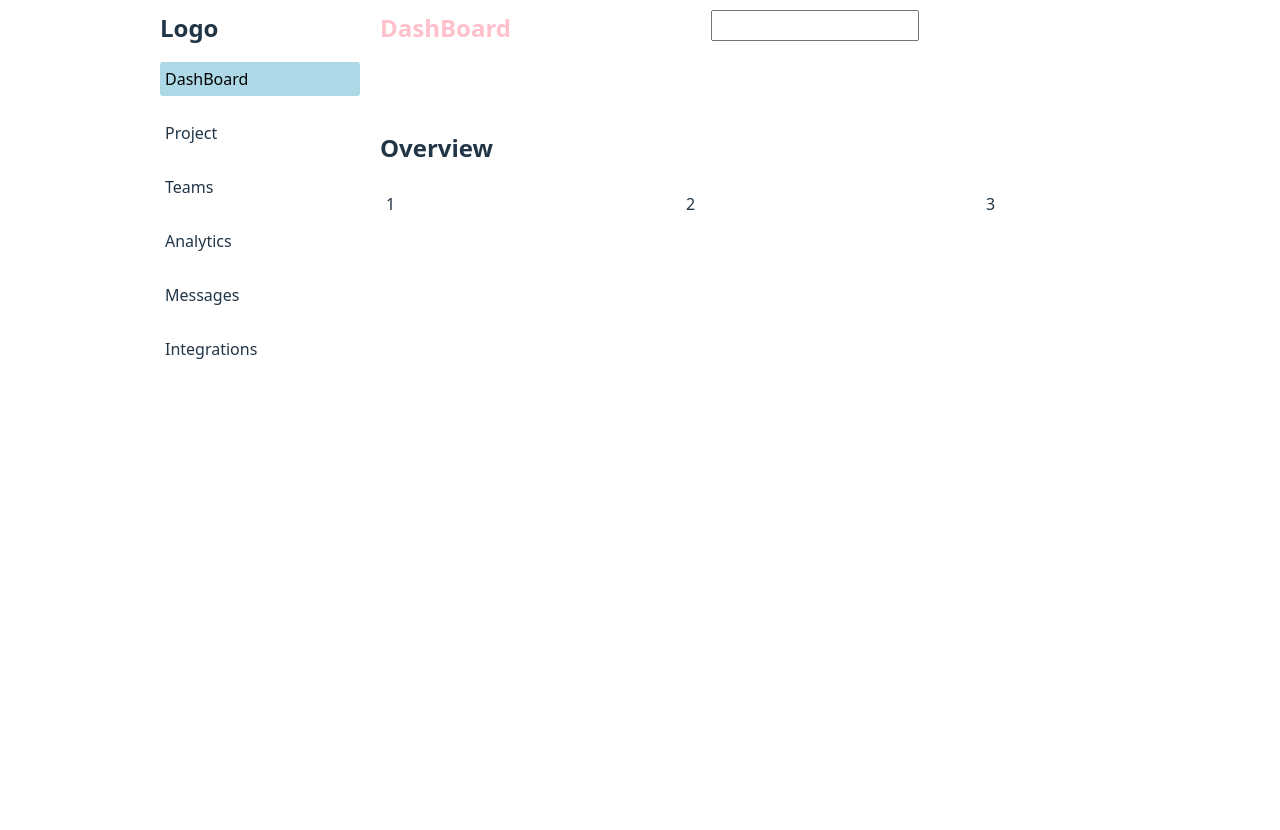
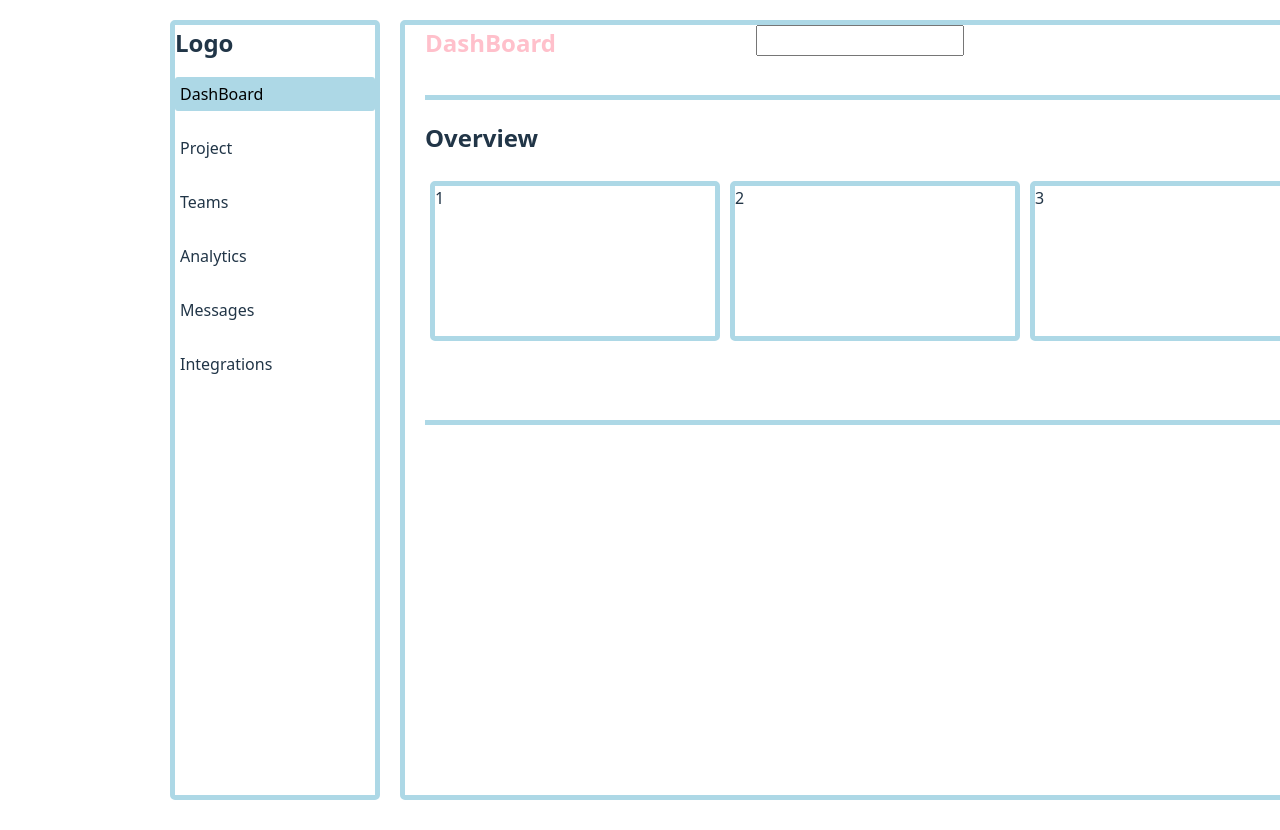
Before and after one commit to lengocdung394/LeNgocDung_22684211_PTGDUD_ThucHanh_Tuan7, a React (Vite) app in the folder dung_22684211/: page / in a window 1280 px wide. Shown: the top 830 px of the page. Built offline with nearby package versions, Linux system fonts and the light colour scheme.

Commit message:
Editing is complete layout

```diff
--- a/dung_22684211/src/App.jsx
+++ b/dung_22684211/src/App.jsx
@@ -10,7 +10,7 @@ function App() {
     <div style={{ marginLeft: "150px", display: "flex" }}>
 
       <div id="conponent" style={{ display: 'flex', height: "800px", width: "1200px", margin: "10px" }}>
-        <div id="left" style={{ width: "200px" }}>
+        <div id="left" style={{ width: "200px", margin: "10px", border: "5px solid lightblue", borderRadius: "5px", backgroundColor: "white" }}>
           <h2 style={{ padding: 0, margin: 0 }}>Logo </h2>
           <ul style={{ margin: "none", padding: "0" }}>
 
@@ -25,23 +25,23 @@ function App() {
           <img src="" alt="" />
 
         </div>
-        <div id="right" style={{ width: "900px", paddingLeft:"20px" }}>
+        <div id="right" style={{ width: "900px", paddingLeft: "20px", margin: "10px", border: "5px solid lightblue", borderRadius: "5px", backgroundColor: "white" }}>
 
-          <div style={{ height: "100px", display: "flex" }}>
+          <div style={{ height: "70px", display: "flex", borderBottom: "5px solid lightblue" }}>
             <h2 style={{ margin: "0", color: "pink" }}>DashBoard</h2>
-            <input type="text" name="" id=""  style={{ width: "200px", height: "25px", marginLeft: "200px" }} />
+            <input type="text" name="" id="" style={{ width: "200px", height: "25px", marginLeft: "200px" }} />
 
 
           </div>
-          <div style={{ height: "300px" }}>
+          <div style={{ height: "300px", borderBottom: "5px solid lightblue" }}>
 
             <h2>Overview</h2>
 
             <div style={{ display: "flex" }}>
 
-              <div style={{ flex: 1, border: "1px solid white", borderRadius: "5px", margin: "5px", height: "150px" }}>1</div>
-              <div style={{ flex: 1, border: "1px solid white", borderRadius: "5px", margin: "5px", height: "150px" }}>2</div>
-              <div style={{ flex: 1, border: "1px solid white", borderRadius: "5px", margin: "5px", height: "150px" }}>3</div>
+              <div style={{ flex: 1, border: "1px solid white", borderRadius: "5px", margin: "5px", height: "150px", border: "5px solid lightblue" }}>1</div>
+              <div style={{ flex: 1, border: "1px solid white", borderRadius: "5px", margin: "5px", height: "150px", border: "5px solid lightblue" }}>2</div>
+              <div style={{ flex: 1, border: "1px solid white", borderRadius: "5px", margin: "5px", height: "150px", border: "5px solid lightblue" }}>3</div>
             </div>
 
           </div>
```
